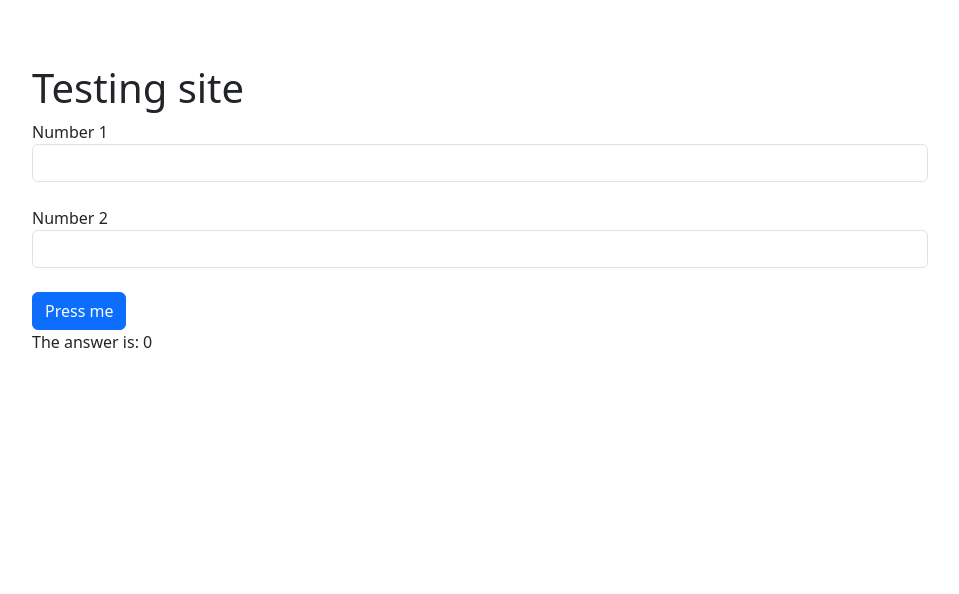
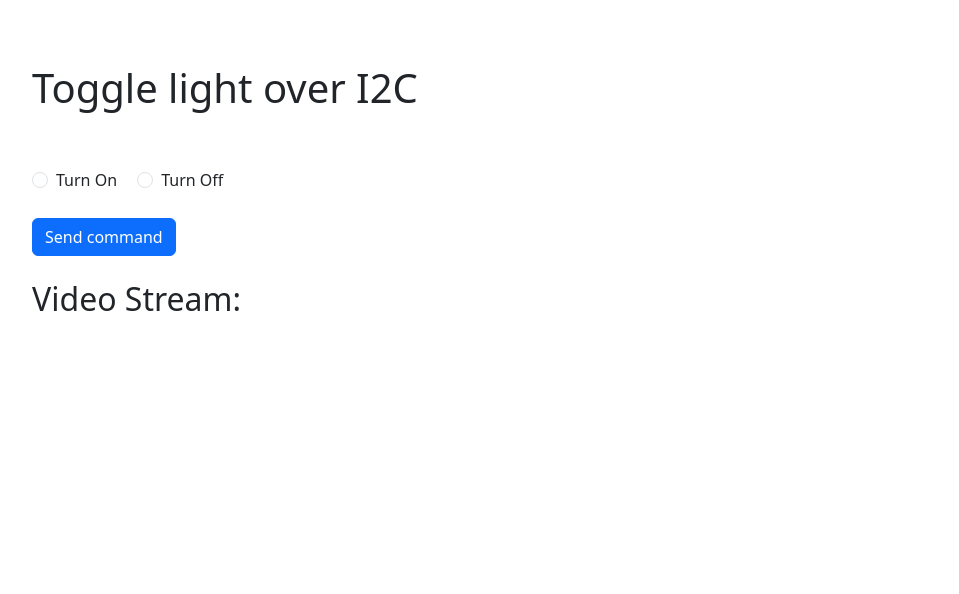
Before and after one commit to SIU-Robotics/NASA-22, a Django app: template robo_interface/controller/templates/controller/index.html in a window 1280 px wide. Shown: the top 594 px of the page, without its empty margins (160-1119 px from the left). Before the commit the page ends 348 px from the top, so only its background shows below. Run offline with Django 4.2, Linux system fonts and the light colour scheme; the template is opened without the code that fills it, so the values that code supplies are empty; parts of the project's set-up code (start-up, migrations or seed data) failed here and were passed over.

Commit message:
Develop (#13)
* add index to urls.py

* Light code

* Add code for video stream

* Video stream

Co-authored-by: Andrew <andrew.barnes@siu.edu>

```diff
--- /dev/null
+++ b/robo_interface/controller/static/django_interface.js
@@ -0,0 +1,29 @@
+$("#light_button").click(toggle_light);
+
+function toggle_light() {
+
+    let status;
+
+    if ($("#radio_on").is(":checked")) {
+        status = "on";
+    }
+    else {
+        status = "off";
+    }
+
+    $.ajax({
+        url: '/controller/toggle_light/',
+        type: 'POST',
+        data: {"light": status},
+        success: successful_response,
+        error: error_response,
+    });
+}
+
+function successful_response(data) {
+    alert("Successfully changed the state of the light.");
+}
+
+function error_response(error_json) {
+    alert("Error:" + error_json.responseJSON.error);
+}
--- a/robo_interface/controller/templates/controller/index.html
+++ b/robo_interface/controller/templates/controller/index.html
@@ -8,21 +8,27 @@
     <body>
         <div id="wrapper">
 
-            <h1 class="h1">Testing site</h1>
-            <label for="val1">Number 1</label>
-            <input class="form-control" id="val1" title="val1" type="number">
+            <h1 class="h1">Toggle light over I2C</h1>
+            <br><br>
+            <div>
+                <div class="form-check form-check-inline">
+                    <input class="form-check-input" type="radio" name="light_toggle" id="radio_on">
+                    <label class="form-check-label" for="radio_on">Turn On</label>
+                </div>
+                <div class="form-check form-check-inline">
+                    <input class="form-check-input" type="radio" name="light_toggle" id="radio_off">
+                    <label class="form-check-label" for="radio_off">Turn Off</label>
+                </div>
+            </div>
             <br>
-            <label for="val2">Number 2</label>
-            <input class="form-control" id="val2" title="val2" type="number">
+            <button class="btn btn-primary" id="light_button">Send command</button>
+            <br><br>
+            <h2>Video Stream:</h2>
             <br>
-            <button class="btn btn-primary" id="test_button">Press me</button>
-            <br>
-            <p>
-                The answer is: <span id="answer">0</span>
-            </p>
+            <iframe src="{{ video_url }}" width="640" height="480"></iframe>
         </div>
     </body>
 
     <script src="https://code.jquery.com/jquery-3.6.3.min.js" integrity="sha256-pvPw+upLPUjgMXY0G+8O0xUf+/Im1MZjXxxgOcBQBXU=" crossorigin="anonymous"></script>
-    <script src="{% static 'script_file.js' %}"></script>
+    <script src="{% static 'django_interface.js' %}"></script>
 </html>
--- a/robo_interface/controller/urls.py
+++ b/robo_interface/controller/urls.py
@@ -4,5 +4,8 @@ from . import views
 
 urlpatterns = [
 	path('', views.index, name='index'),
-	path('test/', views.test, name='index')
+	path('test_page/', views.test_page, name='test_page'),
+	path('test/', views.test, name='test'),
+	path('toggle_light/', views.toggle_light, name='toggle_light'),
+	path('video/', views.video_stream, name='video_stream')
 ]
```
Also changed, not shown: robo_interface/controller/templates/controller/test_page.html (added, +28 -0 lines), robo_interface/controller/views.py (+24 -2 lines), robo_interface/controller/static/test_script.js (renamed from robo_interface/controller/static/script_file.js).
